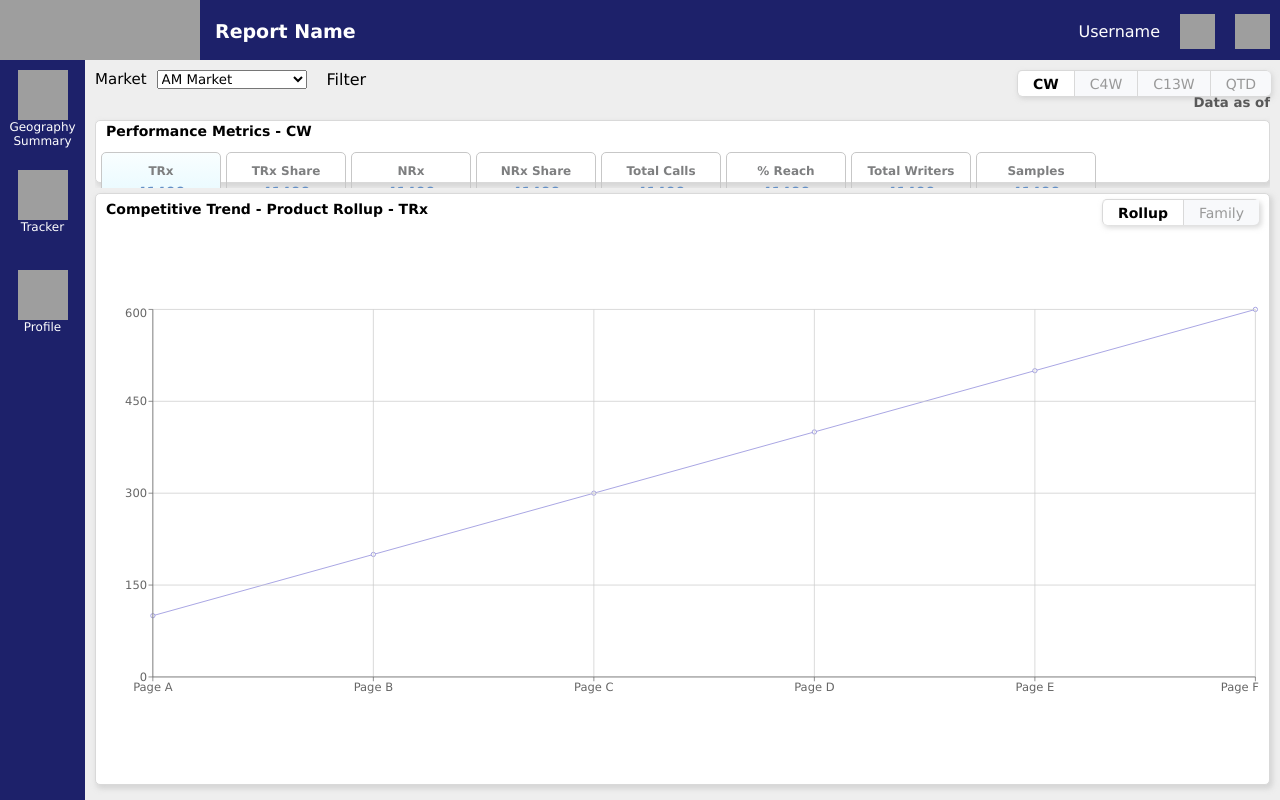
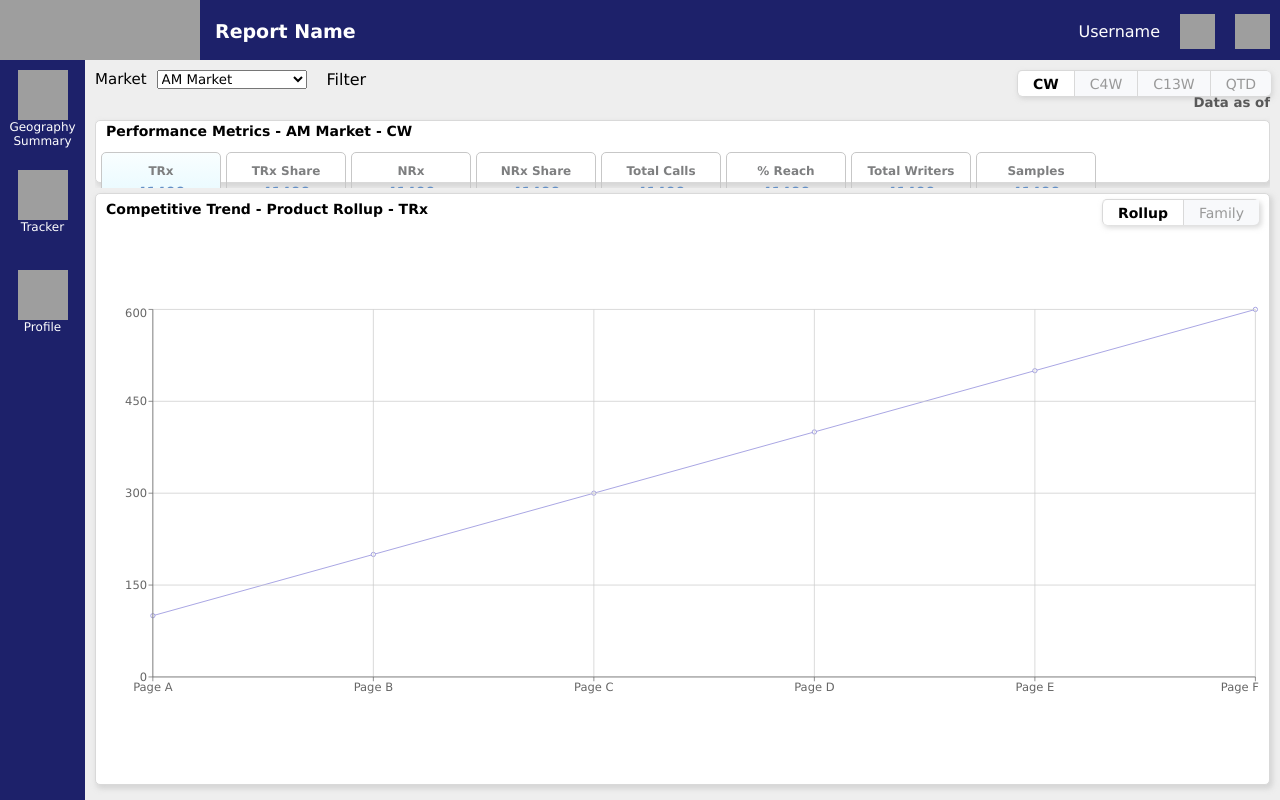
Before and after one commit to ZenitsuV/react-dashboard, a React (Create React App) app: page / in a window 1280 px wide. Built offline with nearby package versions, Linux system fonts and the light colour scheme; grey boxes are pictures that could not be loaded.

Commit message:
1 file modified

```diff
--- a/src/reports/Summary.js
+++ b/src/reports/Summary.js
@@ -7,14 +7,17 @@ import Toggle from '../components/Toggle';
 
 const Summary = () => {
   const [selectedMarket, setSelectedMarket] = useState('AM Market');
+  const [value, setValue] = useState('Orange');
   const [selectedKPI, setSelectedKPI] = useState('TRx');
   const [selectedPeriod, setSelectedPeriod] = useState('CW');
   const [selectedProduct, setSelectedProduct] = useState('Rollup');
 
-  console.log(selectedMarket);
   const handleMarketDropdown = (e) => {
     setSelectedMarket(e.target.value);
-    console.log(selectedMarket);
+  };
+
+  const handleChange = (e) => {
+    setValue(e.target.value);
   };
 
   return (
@@ -49,7 +52,7 @@ const Summary = () => {
         <section className="kpi_section_inner_container">
           <div className="section_heading">
             <div className="section_heading_text">
-              <span>{`Performance Metrics - ${selectedPeriod}`}</span>
+              <span>{`Performance Metrics - ${selectedMarket} - ${selectedPeriod}`}</span>
             </div>
           </div>
           <section className="kpi_inner">
```
